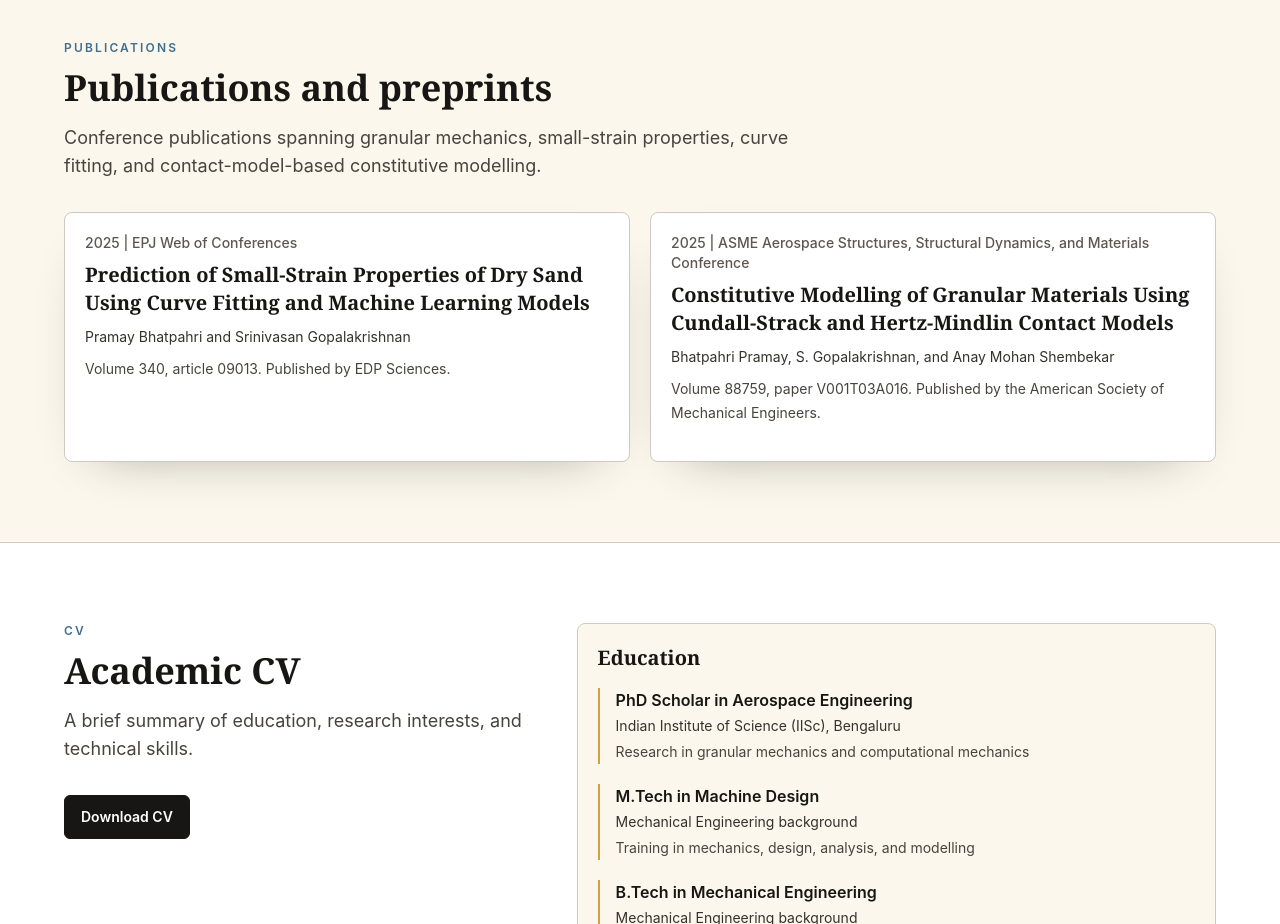
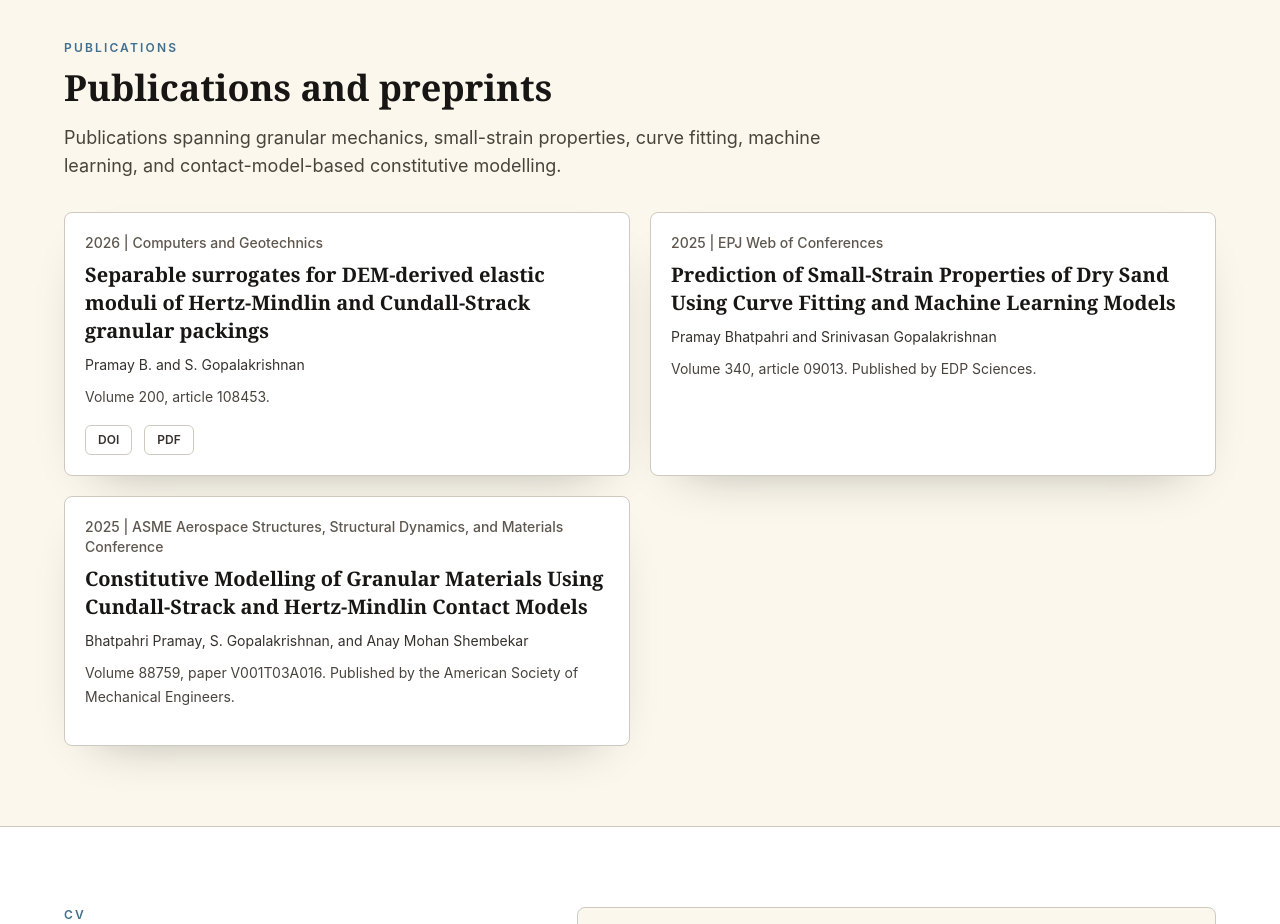
Before and after one commit to pramaybaero-droid/pramaybaero-droid.github.io, a React (Vite) app: page / in a window 1280 px wide. Shown: the part 4200-5124 px from the top of the page. Built offline with nearby package versions, Linux system fonts and the light colour scheme.

Commit message:
Add Computers and Geotechnics publication

```diff
--- a/src/data/publications.ts
+++ b/src/data/publications.ts
@@ -13,9 +13,27 @@ export type Publication = {
 };
 
 export const publicationNote =
-  "Conference publications spanning granular mechanics, small-strain properties, curve fitting, and contact-model-based constitutive modelling.";
+  "Publications spanning granular mechanics, small-strain properties, curve fitting, machine learning, and contact-model-based constitutive modelling.";
 
 export const publications: Publication[] = [
+  {
+    title:
+      "Separable surrogates for DEM-derived elastic moduli of Hertz-Mindlin and Cundall-Strack granular packings",
+    authors: "Pramay B. and S. Gopalakrishnan",
+    venue: "Computers and Geotechnics",
+    year: "2026",
+    note: "Volume 200, article 108453.",
+    links: [
+      {
+        label: "DOI",
+        href: "https://doi.org/10.1016/j.compgeo.2026.108453"
+      },
+      {
+        label: "PDF",
+        href: "https://www.sciencedirect.com/science/article/pii/S0266352X26005598"
+      }
+    ]
+  },
   {
     title:
       "Prediction of Small-Strain Properties of Dry Sand Using Curve Fitting and Machine Learning Models",
```
